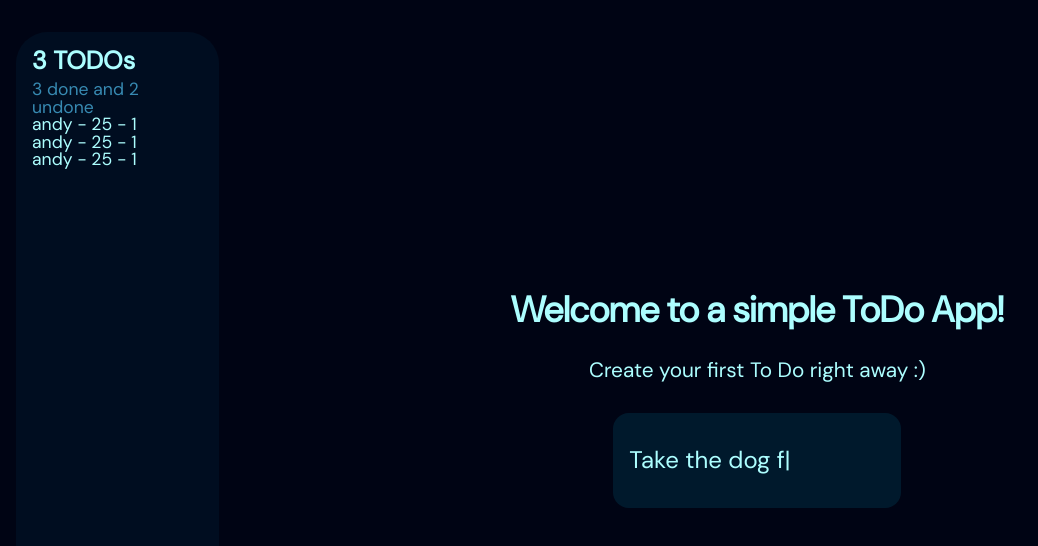
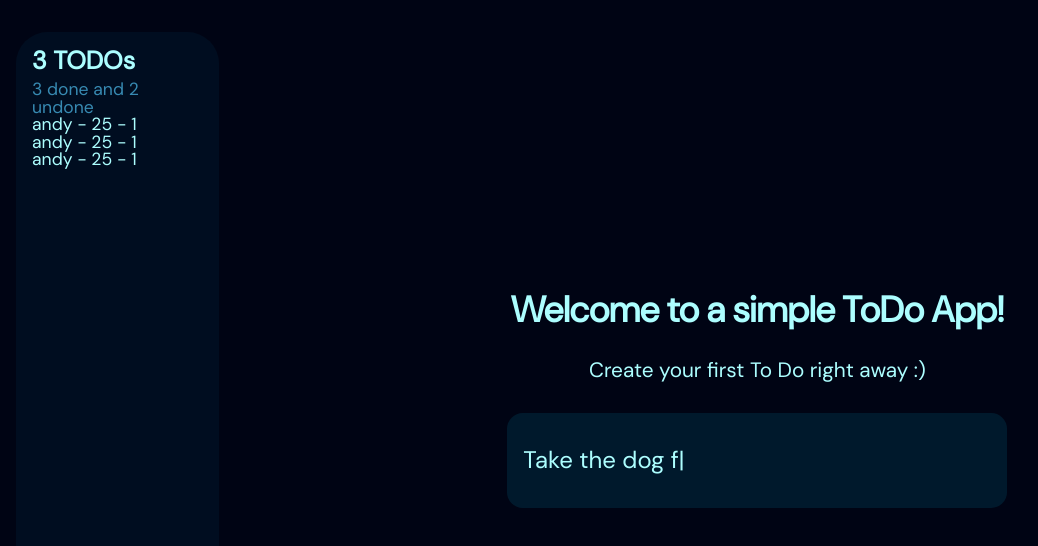
Before and after one commit to Andres191200/todo-app, a React (Vite) app: page / in a window 1280 px wide. Shown: the top 546 px of the page, without its empty margins (16-1054 px from the left). Built offline with nearby package versions, Linux system fonts and the light colour scheme.

Commit message:
creating todo logic

```diff
--- a/src/components/button/Button.tsx
+++ b/src/components/button/Button.tsx
@@ -1,16 +1,26 @@
 import React, { ReactHTMLElement } from "react";
-import styles from './styles.module.scss';
+import styles from "./styles.module.scss";
 import "../../declaration.d.ts";
 
 type TButtonProps = {
-    onClick: () => void;
-    label: string;
+  onButtonClick: (data: any) => void;
+  label: string;
 } & React.ButtonHTMLAttributes<HTMLButtonElement>;
 
-export default function Button<TButtonProps>({ onClick, label, ...rest}) {
+export default function Button({
+  onButtonClick,
+  label,
+  ...rest
+}: TButtonProps) {
   return (
     <div className={styles.buttonComponent}>
-      <button className={styles.button} {...rest}>
+      <button
+        className={styles.button}
+        {...rest}
+        onClick={(event: React.MouseEvent<HTMLButtonElement, Event>) =>
+          onButtonClick((event.target))
+        }
+      >
         {label}
       </button>
     </div>
--- a/src/components/button/styles.module.scss
+++ b/src/components/button/styles.module.scss
@@ -0,0 +1,16 @@
+.buttonComponent{
+    button{
+        width: 100%;
+        padding: var(--margin-sm);
+        border-radius: var(--margin-sm);
+        color:var(--bg-dark);
+        font-size: 1rem;
+        font-weight: 800;
+        background-color: var(--primary);
+        cursor: pointer;
+
+        &:hover{
+            background-color: var(--text);
+        }
+    }
+}
--- a/src/components/text-area/TextArea.tsx
+++ b/src/components/text-area/TextArea.tsx
@@ -2,10 +2,14 @@ import React from 'react';
 import styles from './styles.module.scss';
 import "../../declaration.d.ts";
 
-export default function TextArea() {
+type TTextArea = {
+  onChange: (event: React.ChangeEvent<HTMLTextAreaElement>) => void,
+} & React.TextareaHTMLAttributes<HTMLTextAreaElement>
+
+export default function TextArea({ onChange, ...rest }: TTextArea) {
   return (
     <div className={styles.textAreaComponent}>
-        <textarea draggable={false} placeholder='Some description'/>
+        <textarea draggable={false} placeholder='Some description' onChange={onChange} {...rest}/>
     </div>
   )
 }
--- a/src/components/text-area/styles.module.scss
+++ b/src/components/text-area/styles.module.scss
@@ -9,7 +9,6 @@
     box-sizing: border-box;
     background-color: var(--bg-light);
     color: var(--text);
-    margin-top: var(--margin-sm);
     field-sizing: content;
 
     &::placeholder {
--- a/src/components/text-field/styles.module.scss
+++ b/src/components/text-field/styles.module.scss
@@ -1,12 +1,12 @@
 .textFieldComponent {
   display: flex;
-  justify-content: center;
-  align-items: center;
+  width: 100%;
 
   input {
     padding: var(--margin-md) var(--margin-sm);
-    width: 20vw;
+    width: 100%;
     border-radius: var(--margin-sm);
+    box-sizing: border-box;
     background-color: var(--bg-light);
     border: none;
     font-size: 1.5rem;
@@ -38,11 +38,12 @@
 }
 
 .inputContainer {
+  width: 100%;
   position: relative;
 }
 
 .placeholderWrapper {
-  // position: absolute;
+  position: absolute;
   opacity: 0;
   pointer-events: none;
 }
--- a/src/components/todo-form/TodoForm.tsx
+++ b/src/components/todo-form/TodoForm.tsx
@@ -13,32 +13,48 @@ var typingSequence: any[] = [
   1000,
   "Do the homework",
   1000,
-];
+] as const;
+
+type TFormFields = {
+  title: string,
+  description: string,
+}
 
 export default function TodoForm() {
-  const [inputValue, setInputValue] = useState<String | null>(null);
+  const [form, setForm] = useState<TFormFields>({
+    title: '',
+    description: '',
+  });
 
-  function handleChange(event: React.ChangeEvent<HTMLInputElement>) {
-    const { value } = event.target;
-    setInputValue(value);
+  function handleDescriptionChange(event: React.ChangeEvent<HTMLTextAreaElement>){
+    setForm(prevFormState => ({...prevFormState, 'description': event.target.value}) satisfies TFormFields);
+  }
+
+  function handleTitleChange(event: React.ChangeEvent<HTMLInputElement>) {
+    setForm(prevFormState => ({...prevFormState, 'title': event.target.value}) satisfies TFormFields);
+  }
+
+  function submitTodo(){
+    console.log('title: ', form.title);
+    console.log('description: ', form.description);
   }
 
   return (
     <div className={styles.todoFormComponent}>
       <TextField
         placeholderSequence={typingSequence}
-        onChange={(event) => handleChange(event)}
+        onChange={(event) => handleTitleChange(event)}
       />
-      {inputValue ? (
+      {form.title ? (
         <div className="fadeInFromTop">
-          <TextArea />
+          <TextArea onChange={(event) => handleDescriptionChange(event)}/>
         </div>
       ) : null}
-      {inputValue ? (
+      {form.title ? (
         <Button
           label="Create"
-          onClick={(data: any) => {
-            console.log("data: ", data);
+          onButtonClick={(data: React.MouseEvent<HTMLButtonElement, Event>) => {
+            submitTodo();
           }}
         />
       ) : null}
--- a/src/components/todo-form/styles.module.scss
+++ b/src/components/todo-form/styles.module.scss
@@ -0,0 +1,6 @@
+.todoFormComponent{
+    width: 500px;
+    display: flex;
+    flex-direction: column;
+    gap: var(--margin-md);
+}
--- a/src/globals.scss
+++ b/src/globals.scss
@@ -31,7 +31,7 @@
 }
 
 
-*:where(h1,h2,h3,h4,h5,p,a,span,input, textarea){
+*:where(h1,h2,h3,h4,h5,p,a,span,input, textarea, button){
 	color: var(--text);
 	font-family: 'dm-sans' !important;
 
```
